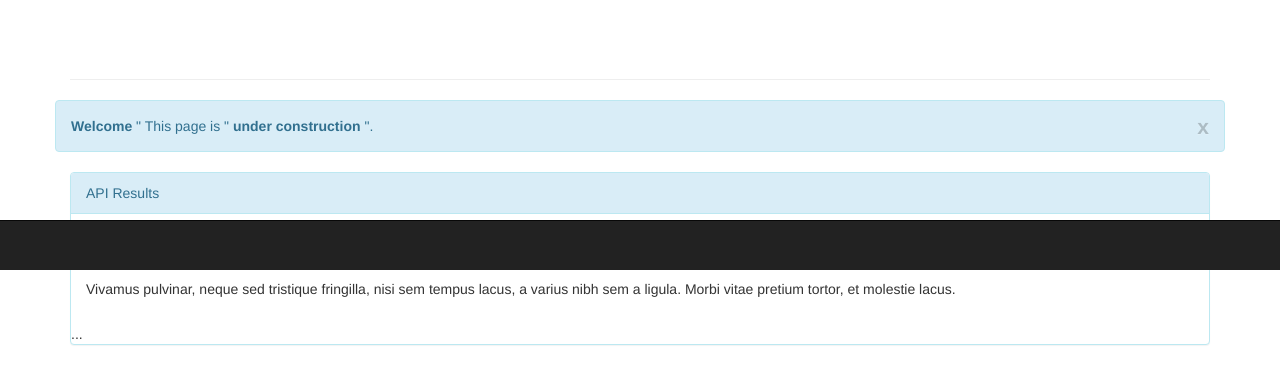
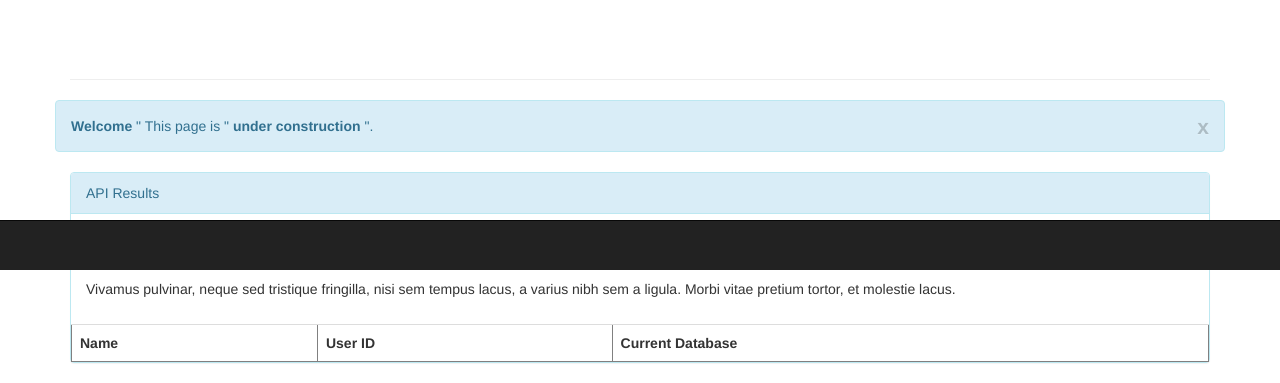
Before and after one commit to ctevnan/HM-calls, a PHP site: page /views/home.html in a window 1280 px wide. Shown: the part 530-913 px from the top of the page. Before the commit the page ends 875 px from the top, so only its background shows below. Run offline with PHP 8.4, Linux system fonts and the light colour scheme; lists and menus that the app fills with data are empty.

Commit message:
adding headers, css

```diff
--- a/public/css/style.css
+++ b/public/css/style.css
@@ -12,7 +12,7 @@
 body {
   font-family: 'Oxygen', sans-serif;
 },
-table {
+.datatable {
   margin: 0 auto;
   border-collapse: separate;
   border-spacing: 2px;
--- a/views/home.html
+++ b/views/home.html
@@ -39,8 +39,12 @@
               <p>Vivamus pulvinar, neque sed tristique fringilla, nisi sem tempus lacus, a varius nibh sem a ligula. Morbi vitae pretium tortor, et molestie lacus. </p>
             </div>
             <!-- Table -->
-            <table class="table">
-              ...
+            <table class="table" id="datatable" border="1">
+              <tr>
+                <th>Name</th>
+                <th>User ID</th>
+                <th>Current Database</th>
+              </tr>
             </table>
         </div>
       </div>
```
